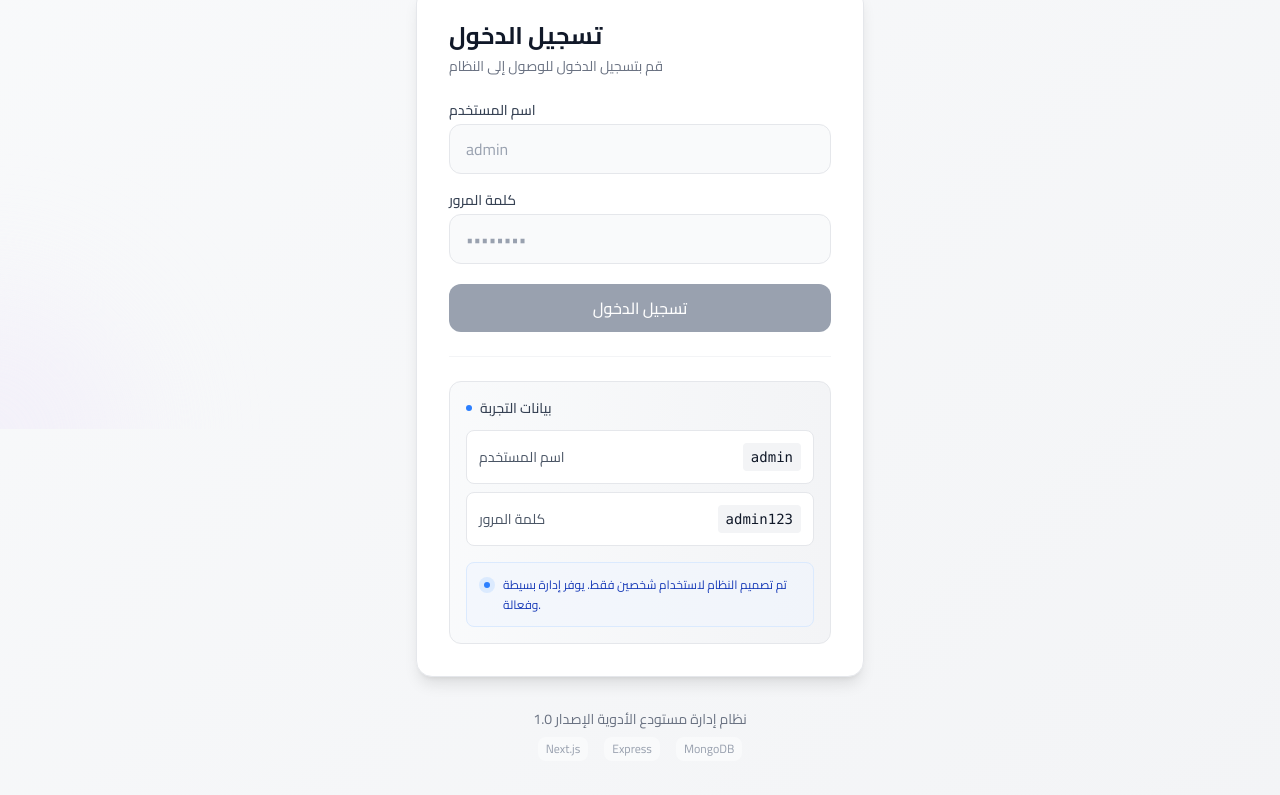
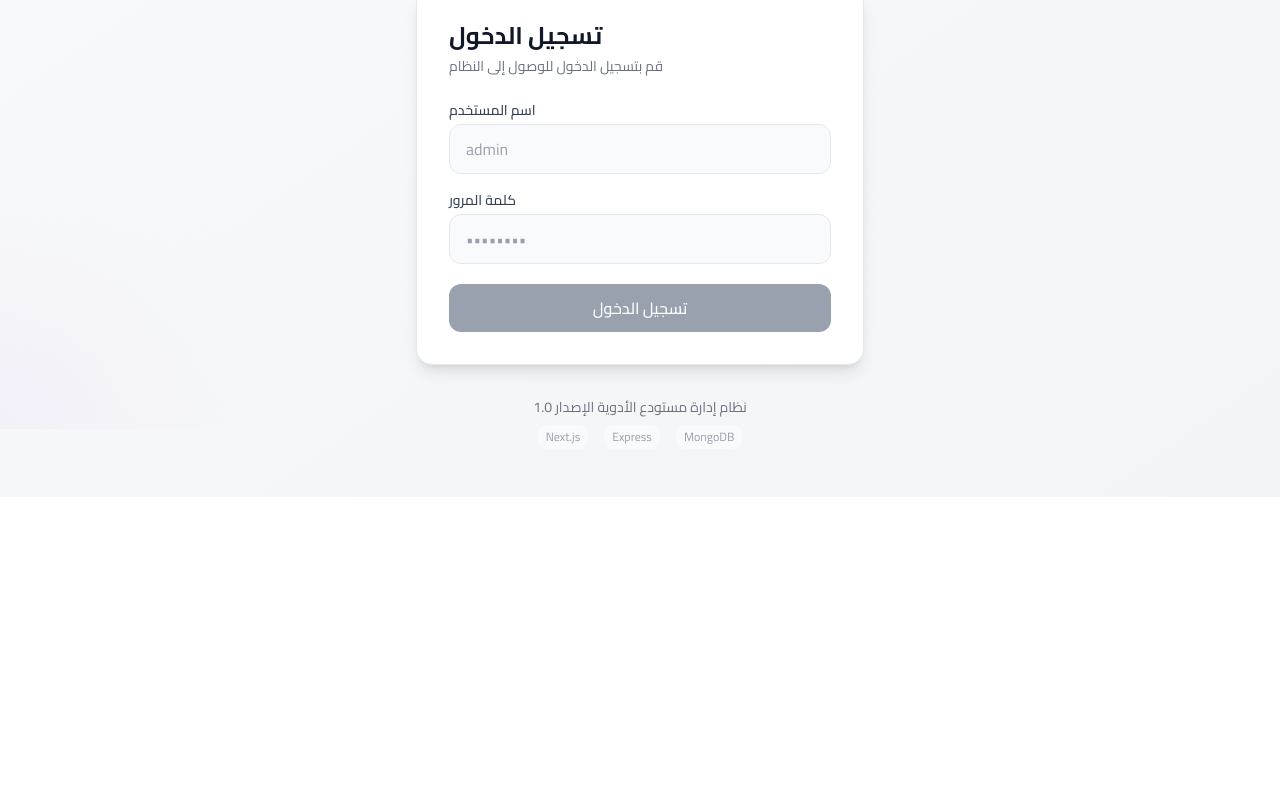
Before and after one commit to Ammaralibrahim/stocksistem, a Next.js app in the folder frontend/: page /login in a window 1280 px wide. Shown: the part 371-1166 px from the top of the page. After the commit the page ends 868 px from the top, so only its background shows below. Built offline with nearby package versions, Linux system fonts and the light colour scheme; no server answers.

Commit message:
som edits

```diff
--- a/frontend/src/app/login/page.js
+++ b/frontend/src/app/login/page.js
@@ -279,39 +279,6 @@ export default function LoginPage() {
               </div>
             )}
 
-            {/* بيانات التجربة */}
-            <div className="pt-5 sm:pt-6 border-t border-gray-100">
-              <div className="bg-gradient-to-r from-gray-50 to-gray-100 rounded-xl p-3 sm:p-4 border border-gray-200">
-                <div className="flex items-center gap-2 mb-2 sm:mb-3">
-                  <div className="w-1.5 h-1.5 bg-blue-500 rounded-full"></div>
-                  <span className="text-xs sm:text-sm font-medium text-gray-700">بيانات التجربة</span>
-                </div>
-
-                <div className="space-y-2">
-                  <div className="flex items-center justify-between bg-white p-2 sm:p-3 rounded-lg border border-gray-200">
-                    <span className="text-xs sm:text-sm text-gray-600">اسم المستخدم</span>
-                    <code className="text-xs sm:text-sm font-mono bg-gray-100 px-2 py-1 rounded text-gray-900">admin</code>
-                  </div>
-                  <div className="flex items-center justify-between bg-white p-2 sm:p-3 rounded-lg border border-gray-200">
-                    <span className="text-xs sm:text-sm text-gray-600">كلمة المرور</span>
-                    <code className="text-xs sm:text-sm font-mono bg-gray-100 px-2 py-1 rounded text-gray-900">admin123</code>
-                  </div>
-                </div>
-
-                <div className="mt-3 sm:mt-4 p-2 sm:p-3 bg-blue-50/50 rounded-lg border border-blue-100">
-                  <div className="flex items-start gap-2">
-                    <div className="mt-0.5">
-                      <div className="w-3 h-3 sm:w-4 sm:h-4 bg-blue-100 rounded-full flex items-center justify-center">
-                        <div className="w-1 h-1 sm:w-1.5 sm:h-1.5 bg-blue-500 rounded-full"></div>
-                      </div>
-                    </div>
-                    <p className="text-xs text-blue-800 leading-relaxed">
-                      تم تصميم النظام لاستخدام شخصين فقط. يوفر إدارة بسيطة وفعالة.
-                    </p>
-                  </div>
-                </div>
-              </div>
-            </div>
           </div>
         </div>
 
```
